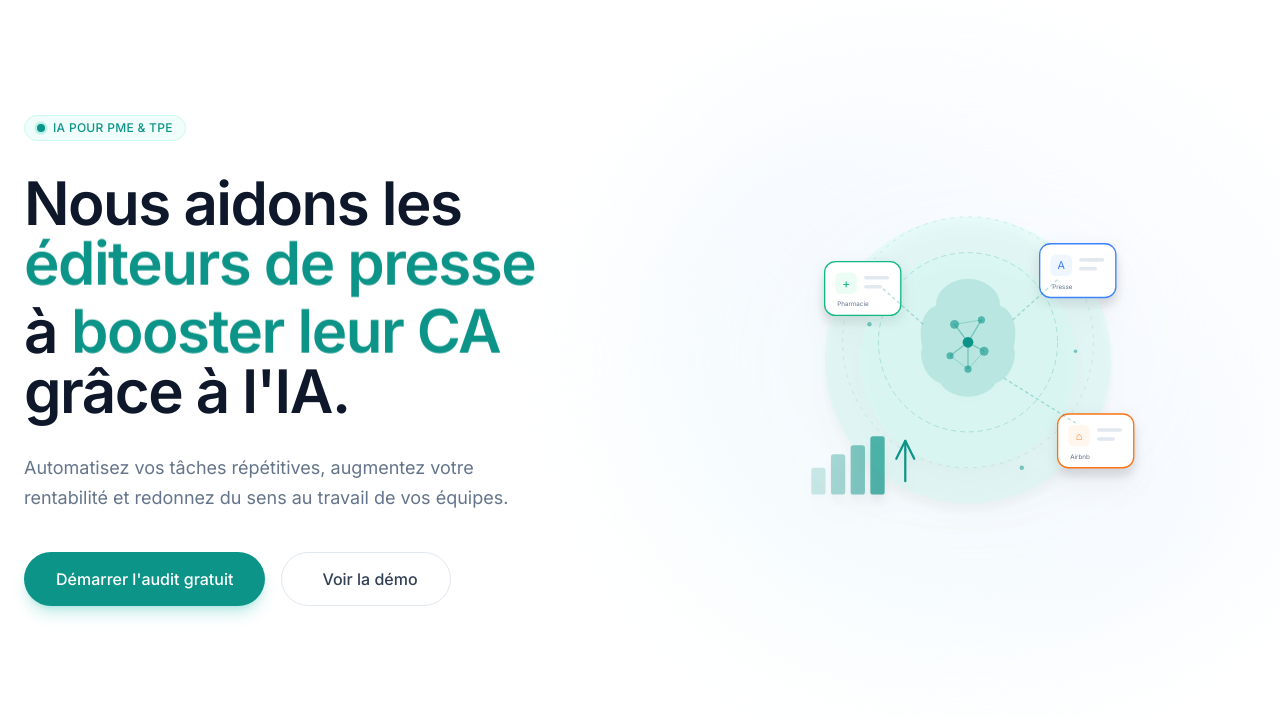
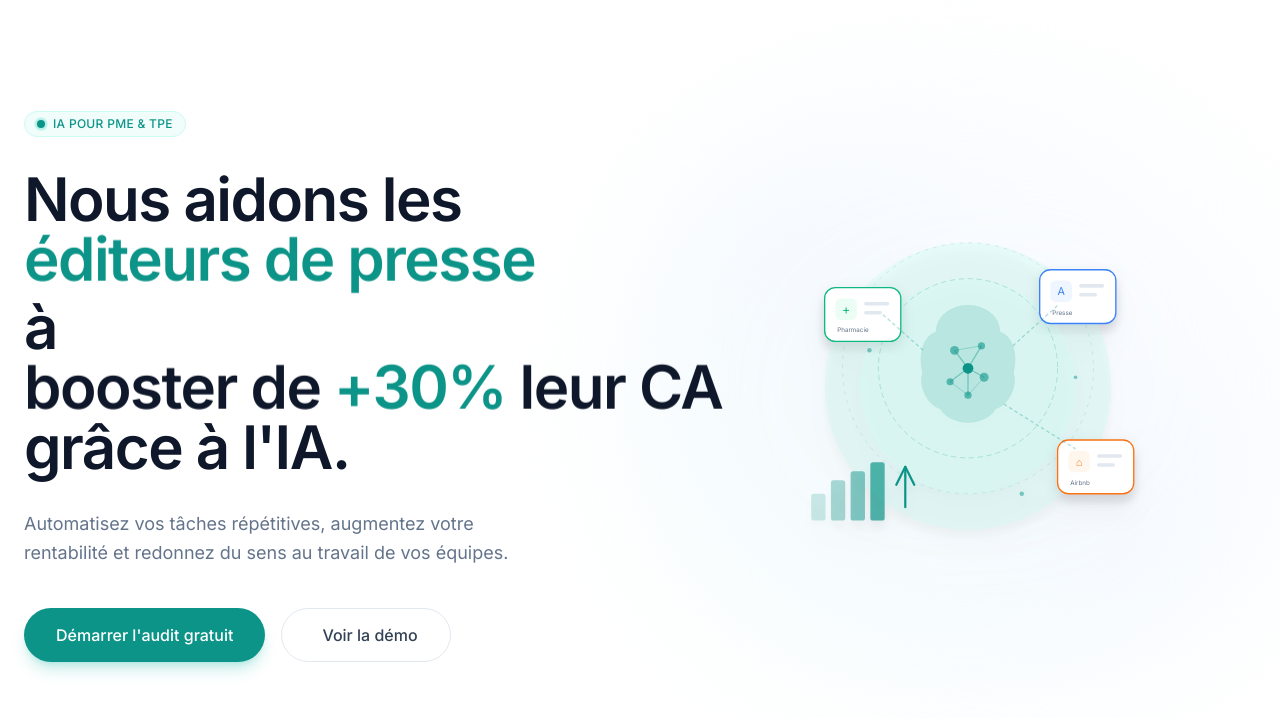
Before and after one commit to Xprriacst/polaris-landing-generique, a plain HTML site: page index.html in a window 1280 px wide. Shown: the part 82-800 px from the top of the page. Drawn offline with nearby package versions, Linux system fonts and the light colour scheme; some icons are missing.

Commit message:
Améliorer couleurs hero: texte noir avec mots-clés en vert

```diff
--- a/index.html
+++ b/index.html
@@ -142,7 +142,7 @@
                     </h1>
                     <p class="text-4xl lg:text-6xl font-semibold leading-[1.15] tracking-tight mb-8">
                         <span class="text-slate-900">à</span> <span class="rotating-container-inline-2" id="rotating-hero-2" aria-live="polite">
-                            <span class="rotating-item-2 active" data-index="0"><span class="text-primary">gagner du temps</span></span><span class="rotating-item-2" data-index="1"><span class="text-primary">booster leur CA</span></span><span class="rotating-item-2" data-index="2"><span class="text-primary">automatiser</span></span><span class="rotating-item-2" data-index="3"><span class="text-primary">se développer</span></span><span class="rotating-item-2" data-index="4"><span class="text-primary">croître</span></span><span class="rotating-item-2" data-index="5"><span class="text-primary">se libérer</span></span></span> <span class="text-slate-900">grâce à l'IA.</span>
+                            <span class="rotating-item-2 active" data-index="0"><span class="text-slate-900">gagner jusqu'à <span class="text-primary">1h/jour</span></span></span><span class="rotating-item-2" data-index="1"><span class="text-slate-900">booster de <span class="text-primary">+30%</span> leur CA</span></span><span class="rotating-item-2" data-index="2"><span class="text-slate-900"><span class="text-primary">automatiser</span> leurs tâches</span></span><span class="rotating-item-2" data-index="3"><span class="text-slate-900">se <span class="text-primary">développer</span> sereinement</span></span><span class="rotating-item-2" data-index="4"><span class="text-slate-900"><span class="text-primary">croître</span> rapidement</span></span><span class="rotating-item-2" data-index="5"><span class="text-slate-900">se <span class="text-primary">libérer</span> l'esprit</span></span></span> <span class="text-slate-900">grâce à l'IA.</span>
                     </p>
 
                     <p class="text-lg text-slate-500 mb-10 leading-relaxed max-w-lg">
```
